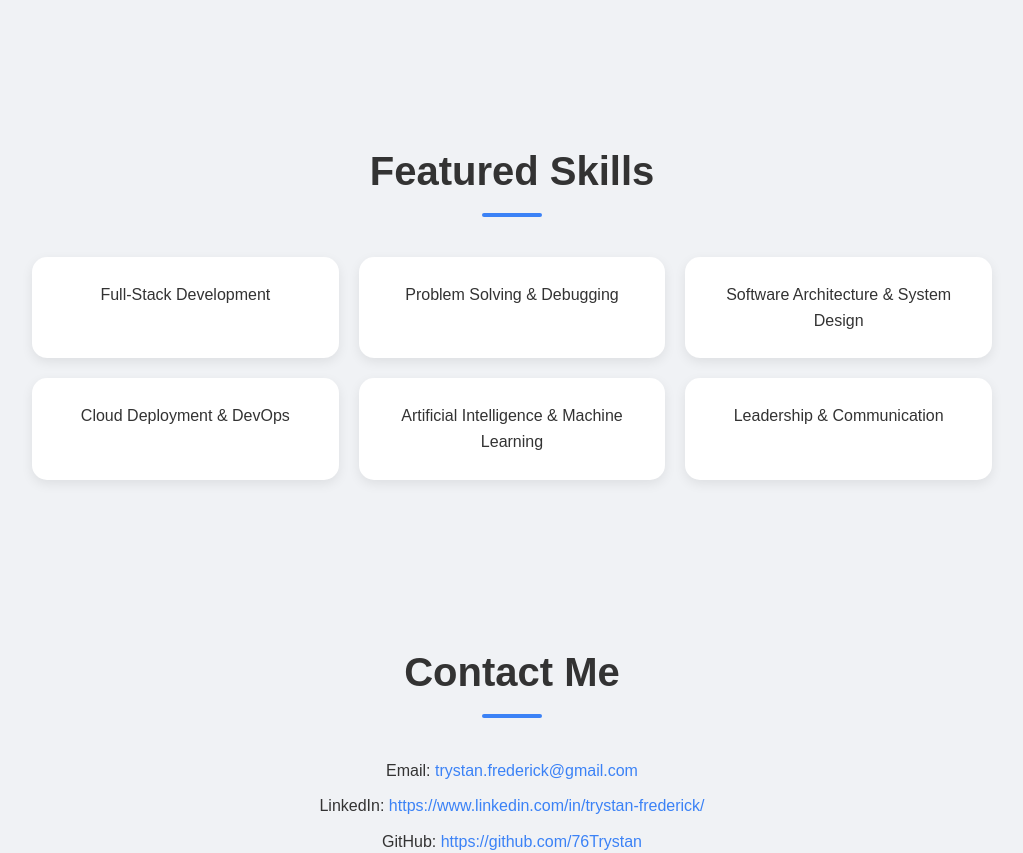
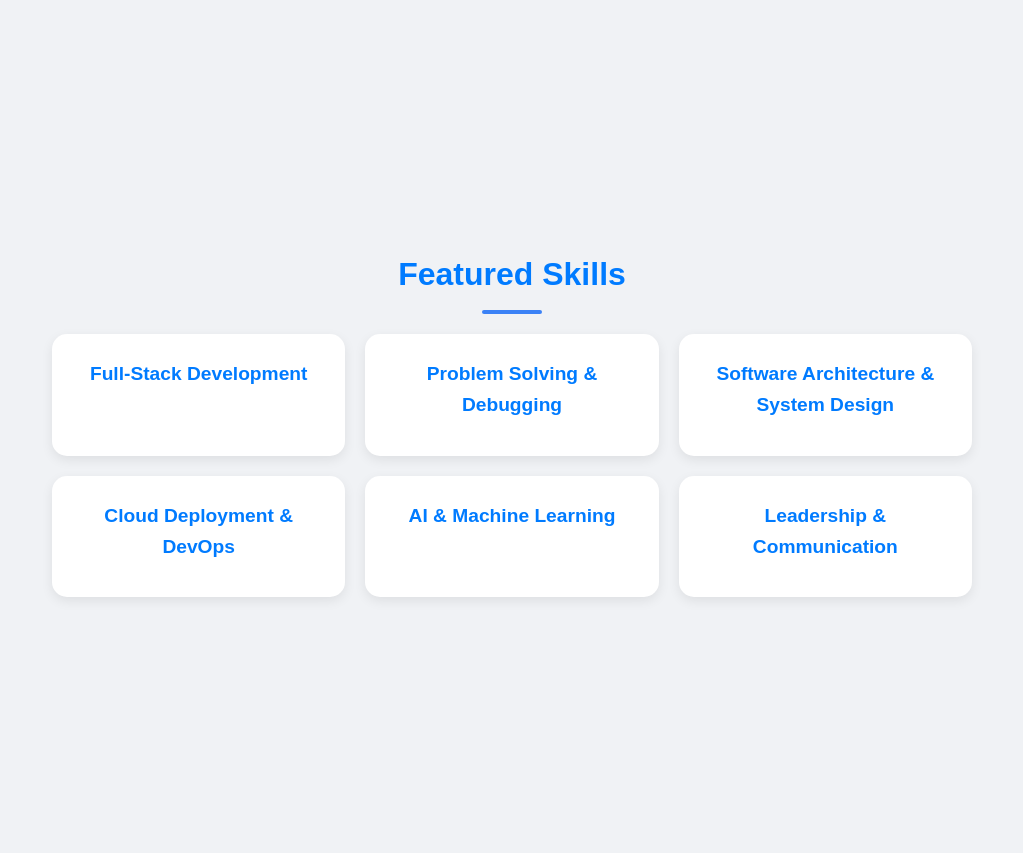
Before and after one commit to 76Trystan/portfolio-website, a React (Create React App) app: page / in a window 1280 px wide. Shown: the part 660-1513 px from the top of the page, without its empty margins (128-1151 px from the left). Built offline with nearby package versions, Linux system fonts and the light colour scheme.

Commit message:
added drop downs for skills section

```diff
--- /dev/null
+++ b/src/components/Skills.css
@@ -0,0 +1,50 @@
+.card-grid {
+  display: grid;
+  grid-template-columns: repeat(auto-fit, minmax(220px, 1fr));
+  gap: 20px;
+  margin-top: 20px;
+}
+
+.card {
+  background: #ffffff;
+  border-radius: 15px;
+  padding: 20px;
+  text-align: center;
+  font-weight: 500;
+  font-size: 1rem;
+  color: #222;
+  box-shadow: 0 4px 12px rgba(0, 0, 0, 0.08);
+  transition: all 0.3s ease;
+  cursor: pointer;
+  overflow: hidden;
+}
+
+.card h3 {
+  margin-bottom: 10px;
+  color: #007bff;
+}
+
+.card-details {
+  max-height: 0;
+  overflow: hidden;
+  transition: max-height 0.4s ease, padding 0.4s ease;
+  font-size: 0.9rem;
+  color: #333;
+}
+
+.card-open .card-details {
+  max-height: 150px; /* adjust based on content */
+  padding-top: 10px;
+}
+
+.card:hover {
+  transform: translateY(-3px);
+  box-shadow: 0 6px 16px rgba(0, 0, 0, 0.12);
+}
+
+.section-title {
+  text-align: center;
+  font-size: 2rem;
+  color: #333;
+  margin-bottom: 20px;
+}
--- /dev/null
+++ b/src/components/Skills.js
@@ -0,0 +1,57 @@
+import { useState } from "react";
+import './Skills.css';
+
+export default function Skills() {
+  const skills = [
+    {
+      title: "Full-Stack Development",
+      details: "Building responsive web apps using React, Node.js, Express, and REST APIs."
+    },
+    {
+      title: "Problem Solving & Debugging",
+      details: "Breaking down complex problems, debugging efficiently, and writing clean code."
+    },
+    {
+      title: "Software Architecture & System Design",
+      details: "Designing scalable, maintainable, and modular systems."
+    },
+    {
+      title: "Cloud Deployment & DevOps",
+      details: "Deploying apps using AWS, Docker, and CI/CD pipelines."
+    },
+    {
+      title: "AI & Machine Learning",
+      details: "Working with ML libraries like TensorFlow, PyTorch."
+    },
+    {
+      title: "Leadership & Communication",
+      details: "Leading teams, collaborating effectively, and communicating technical concepts clearly."
+    },
+  ];
+
+  const [openIndex, setOpenIndex] = useState(null);
+
+  const toggleCard = (index) => {
+    setOpenIndex(openIndex === index ? null : index);
+  };
+
+  return (
+    <section className="section">
+      <h2 className="section-title">Featured Skills</h2>
+      <div className="card-grid">
+        {skills.map((skill, index) => (
+          <div
+            key={index}
+            className={`card ${openIndex === index ? "card-open" : ""}`}
+            onClick={() => toggleCard(index)}
+          >
+            <h3>{skill.title}</h3>
+            <div className="card-details">
+              {skill.details}
+            </div>
+          </div>
+        ))}
+      </div>
+    </section>
+  );
+}
--- a/src/pages/Home.js
+++ b/src/pages/Home.js
@@ -1,6 +1,8 @@
 
 import Contact from "../components/Contact";
 import About from "../components/About";
+import Skills from "../components/Skills";
+
 
 
 export default function Home() {
@@ -12,15 +14,7 @@ export default function Home() {
       </header>
       <About />
       <section className="section">
-        <h2>Featured Skills</h2>
-        <div className="card-grid">
-          <div className="card">Full-Stack Development</div>
-          <div className="card">Problem Solving & Debugging</div>
-          <div className="card">Software Architecture & System Design</div>
-          <div className="card">Cloud Deployment & DevOps</div>
-          <div className="card">Artificial Intelligence & Machine Learning</div>
-          <div className="card">Leadership & Communication</div>
-        </div>
+        <Skills />
       </section>
       <Contact />
     </div>
```
Also changed, not shown: src/components/Projects.js (deleted, +0 -24 lines).
